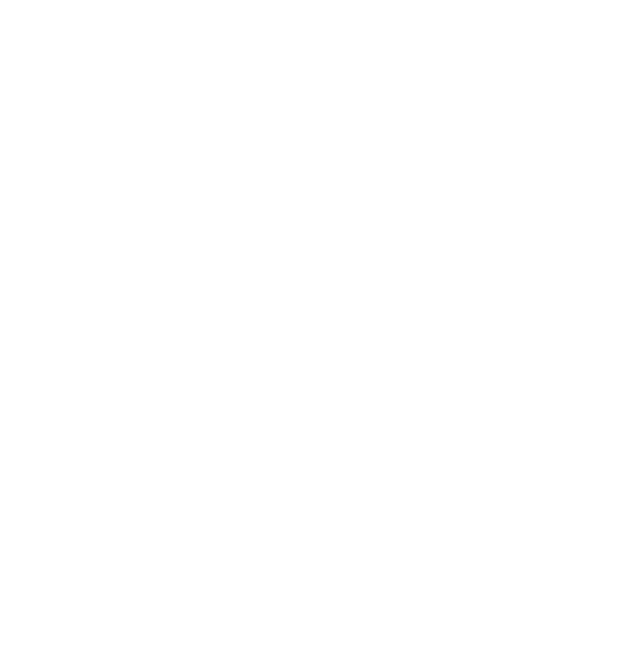
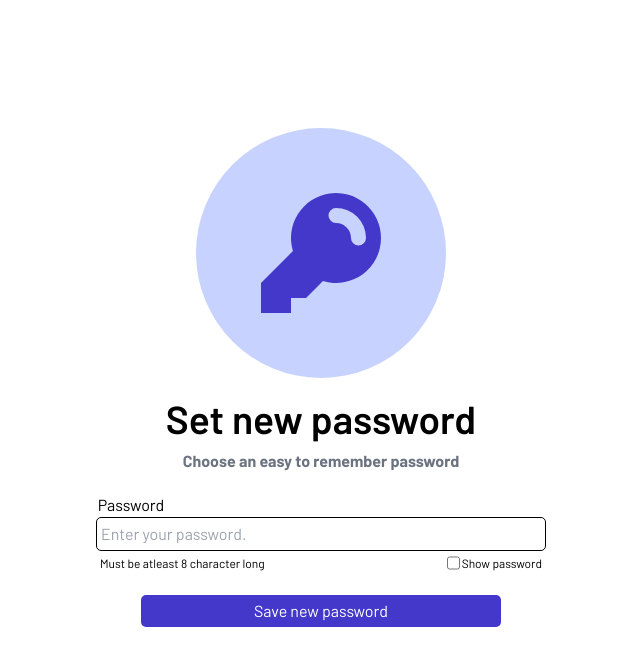
Before and after one commit to Pascal488/Flex-code, a React (Create React App) app in the folder seltive/: page /setnewpassword in a window 1280 px wide. Before the commit this address had no page. Shown: the top 666 px of the page, without its empty margins (319-959 px from the left). Built offline with nearby package versions, Linux system fonts and the light colour scheme.

Commit message:
Finish auth designs

```diff
--- a/seltive/src/components/authpages/Allauthpages.tsx
+++ b/seltive/src/components/authpages/Allauthpages.tsx
@@ -7,6 +7,9 @@
 import Confirm from './Confirm';
 import Pickusername from './Pickusername';
 import Forgotpasword from './Forgotpasword';
+import Checkemail from './Checkemail';
+import Setnewpasword from './Setnewpasword';
+import ResetSuccesspage from './ResetSuccesspage';
 
 
 
@@ -21,6 +24,9 @@
                 <Route path='/confirm' element={<Confirm/>}/>
                 <Route path='/pickusername' element={<Pickusername/>}/>
                 <Route path='/forgotpassword' element={<Forgotpasword/>}/>
+                <Route path='/checkemail' element={<Checkemail/>}/>
+                <Route path='/setnewpassword' element={<Setnewpasword/>}/>
+                <Route path='/ressetsuccespage' element={<ResetSuccesspage/>}/>
             </Route>
         </Routes>
      </BrowserRouter>
--- /dev/null
+++ b/seltive/src/components/authpages/Checkemail.tsx
@@ -0,0 +1,40 @@
+import React from 'react'
+import { FaLock } from 'react-icons/fa';
+import { Link } from 'react-router-dom';
+import { BsEnvelopeFill } from 'react-icons/bs'
+import Image from 'messageicon.png'
+
+
+
+const Checkemail = () => {
+    return (
+        <div>
+
+            <div className='flex flex-col justify-center items-center p-[10%] text-center'>
+                <span className='w-[250px] h-[250px] bg-indigo-200 rounded-full flex items-center justify-center mb-10'>
+
+                    <BsEnvelopeFill className='w-[150px] h-[150px] text-indigo-700' />
+                </span>
+                <h1 className='font-semibold text-[39px]'>
+                    Check your email
+                </h1>
+                <p >We have sent a password reset link to <br />
+                    <span className='font-bold text-black'>
+                        jonedone@gmail.com
+                    </span>
+                </p>
+                <span className=' text-xs text-center p-3 flex items-center gap-1 '>
+                    <span>
+                        Didn't receive email?
+                    </span>
+                    <Link to='/setnewpassword' className='text-indigo-700 font-bold'>
+                        Click to resend
+                    </Link>
+                </span>
+            </div>
+
+        </div>
+    )
+}
+
+export default Checkemail
--- a/seltive/src/components/authpages/Confirm.tsx
+++ b/seltive/src/components/authpages/Confirm.tsx
@@ -1,4 +1,7 @@
 import React from 'react'
+import {BsEnvelopeFill} from 'react-icons/bs'
+import { Link } from 'react-router-dom';
+
 
 const Confirm = () => {
     return (
@@ -32,7 +35,28 @@
                     </div>
                 </div>
                 <div className='flex flex-col p-2 bg-gray-50 mb-5 flex-1 gap-4'>
+                <div className='flex flex-col justify-center items-center p-[10%] text-center'>
+           <span className='w-[250px] h-[250px] bg-indigo-200 rounded-full flex items-center justify-center mb-10'>
 
+           <BsEnvelopeFill className='w-[150px] h-[150px] text-indigo-700'/>
+           </span>
+           <h1 className='font-semibold text-[39px]'>
+            Check your email
+           </h1>
+           <p >We have sent a password reset link to <br/>
+                <span className='font-bold text-black'>
+                    jonedone@gmail.com
+                </span>
+           </p>
+            <span className=' text-xs text-center p-3 flex items-center gap-1 '>
+            <span>
+                Didn't receive email?
+            </span>
+            <Link to='/un' className='text-indigo-700 font-bold'>
+                Click to resend
+             </Link>
+            </span>
+        </div>
                 </div>
         </div>
         </div>
--- a/seltive/src/components/authpages/Forgotpasword.tsx
+++ b/seltive/src/components/authpages/Forgotpasword.tsx
@@ -6,7 +6,6 @@
 import { Link } from 'react-router-dom';
 
 
-const Lockicon = <FaLock/>
 
 const Forgotpasword = () => {
   return (
@@ -23,14 +22,15 @@
            </p>
             <span className='text-left relative -left-[220px] m-2'> Username or Email</span>
             <input type="text" placeholder='Enter your username or email.' className='p-1 border border-black outline-none rounded-[5px] mb-5 w-[50%]' />
-            <input type="button" value="Reset Password" className='bg-indigo-700 text-white p-1 cursor-pointer rounded-[5px] w-[50%]' />
+            <Link to='/checkemail' className='bg-indigo-700 text-white p-1 cursor-pointer rounded-[5px] w-[50%]'>
+            <input type="button" value="Reset Password"  />
+            </Link>
             <span className='text-center p-3 flex items-center gap-1 text-indigo-700 font-bold'>
             <AiOutlineArrowLeft className=''/>
             <Link to='/'>
                 Back to Sign In
              </Link>
             </span>
-
         </div>
 
 
--- a/seltive/src/components/authpages/Pickusername.tsx
+++ b/seltive/src/components/authpages/Pickusername.tsx
@@ -37,7 +37,7 @@
                 <div className='flex flex-col p-2 bg-gray-50 mb-5 flex-1 gap-4'>
                     <form className='flex flex-col justify-center py-36 px-10'>
                         <h1 className='text-[49px] text-gray-900 mb-8'>Pick a username</h1>
-                        <label htmlFor="Email">Picka username</label>
+                        <label htmlFor="Email">Pick a username</label>
                         <input type="text" placeholder='Your username' className='p-1 border border-black outline-none rounded-[5px] mb-5' />
                         <span className='-mt-5 mb-5 text-xs p-1'>Special character and spaces are not allowed</span>
                         <input type="button" value="Sign In" className='border border-black  p-1  rounded-[5px] mb-10' />
--- /dev/null
+++ b/seltive/src/components/authpages/ResetSuccesspage.tsx
@@ -0,0 +1,24 @@
+import React from 'react'
+import { FcCheckmark } from 'react-icons/fc'
+import { Link } from 'react-router-dom';
+
+
+const ResetSuccesspage = () => {
+    return (
+        <div>
+            <div className='flex flex-col justify-center items-center p-[10%] text-center'>
+                <span className='w-[200px] h-[200px] bg-green-100 rounded-full flex items-center justify-center mb-3'>
+                    <FcCheckmark className='w-[100px] h-[100px] text-indigo-700' />
+                </span>
+                <h1 className='font-semibold text-[39px]  mb-5'>
+                    Password Reset Successfully
+                </h1>
+                <Link to='/' className='bg-indigo-700 text-white p-1 cursor-pointer rounded-[5px] w-[50%]'>
+                <input type="button" value="Sign In"  />
+                </Link>
+            </div>
+        </div>
+    )
+}
+
+export default ResetSuccesspage
--- /dev/null
+++ b/seltive/src/components/authpages/Setnewpasword.tsx
@@ -0,0 +1,45 @@
+import React from 'react';
+import {HiKey} from 'react-icons/hi'
+import { Link } from 'react-router-dom';
+
+
+const Setnewpasword = () => {
+  return (
+    <div>
+
+    <div className='flex flex-col justify-center items-center p-[10%] text-center'>
+                <span className='w-[250px] h-[250px] bg-indigo-200 rounded-full flex items-center justify-center mb-3'>
+
+                    <HiKey className='w-[150px] h-[150px] text-indigo-700' />
+                </span>
+                <h1 className='font-semibold text-[39px]  '>
+                    Set new password
+                </h1>
+               <p className='text-gray-500 font-bold mb-5'>
+                Choose an easy to remember password
+               </p>
+
+                <form action="">
+                  <span className=' relative -left-[190px]'>Password</span><br/>
+                        <input type="password" placeholder='Enter your password.' className='mb-5 p-1 border border-black outline-none rounded-[5px] w-[450px]' />
+                        <span className='flex justify-between m-1'>
+                            <span  className='relative -top-5 text-xs cursor-pointer'>
+                            Must be atleast 8 character long
+                            </span>
+                            <input type="checkbox" name="Show Passcord" id="" className='text-xs relative -top-5 left-[90px] ' />
+                            <span className='relative -top-5 text-xs'>Show password </span>
+                        </span>
+                        <Link to='/ressetsuccespage'>
+                        <input type="button" value="Save new password" className='bg-indigo-700 text-white p-1 cursor-pointer rounded-[5px] w-[80%]' />
+                        </Link>
+
+                </form>
+            </div>
+
+
+
+    </div>
+  )
+}
+
+export default Setnewpasword
```
